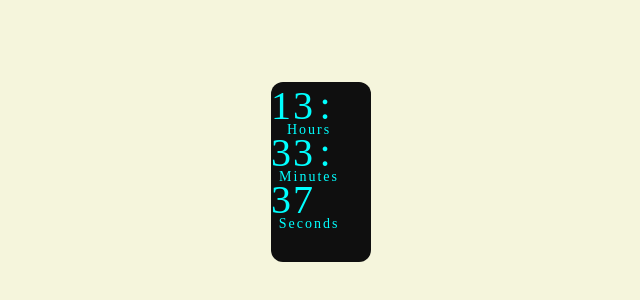
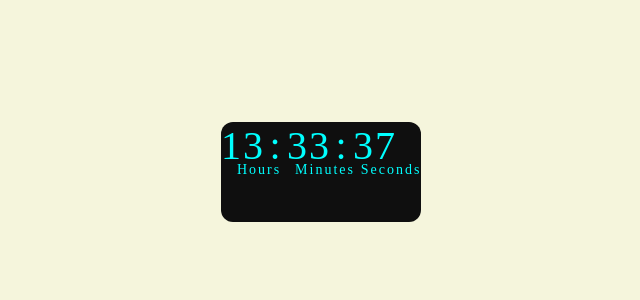
Before and after one commit to varunksg/digitalclock, a plain HTML site: page index.html in a window 1280 px wide. Shown: the part 84-384 px from the top of the page, without its empty margins (127-767 px from the left). Drawn offline with Linux system fonts and the light colour scheme.

Commit message:
style change

```diff
--- a/style.css
+++ b/style.css
@@ -8,8 +8,8 @@ body{
     background-color: beige;
 }
 .container{
-    width: 100px;
-    height: 180px;
+    width: 200px;
+    height: 100px;
     position:absolute;
     margin-top: 20%;
     margin-left: 35%;
@@ -20,9 +20,8 @@ body{
     height: 100%;
     background-color: #0f0f0f;
     border-radius: 12px;
-    display: flexbox;
-    align-items: center;
-    justify-content: center;
+
+
 }
 .clock span{
     font-size: 40px;
```
